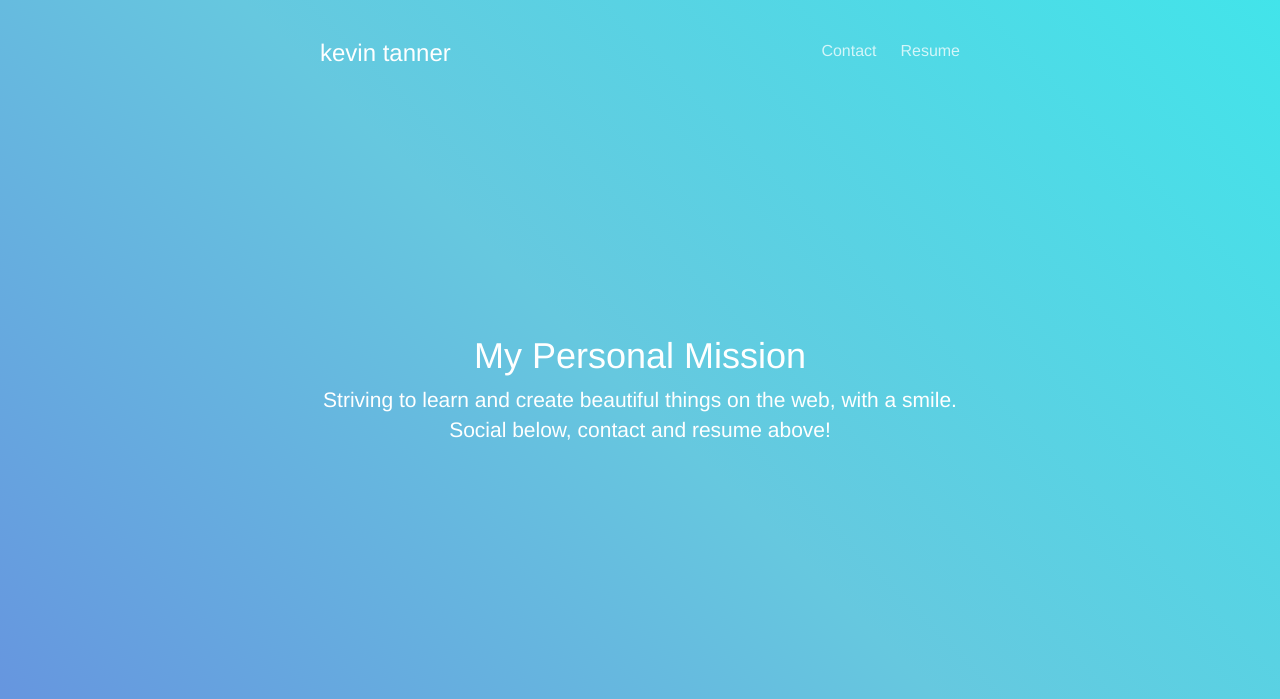
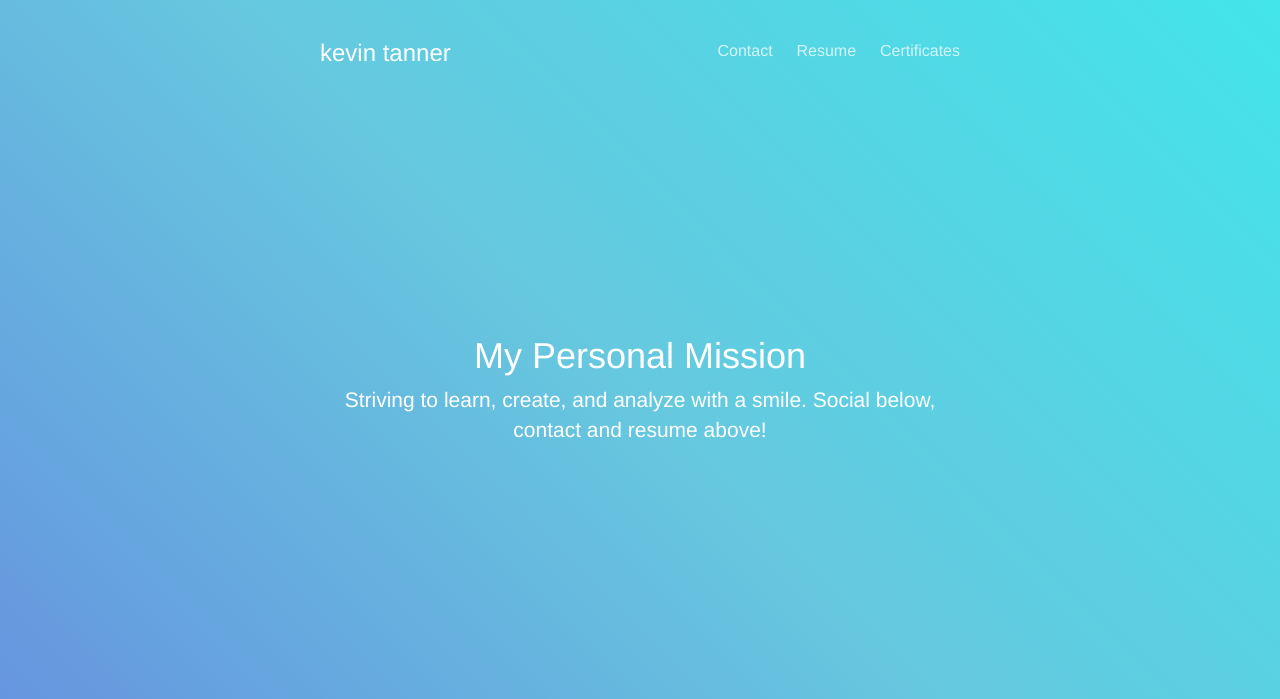
Before and after one commit to archelon14/archelon14.github.io, a plain HTML site: page index.html in a window 1280 px wide. Shown: the top 699 px of the page. Drawn offline with nearby package versions, Linux system fonts and the light colour scheme.

Commit message:
Acclaim
Added in a link to my badges from IBM as a "Certificates" link.

```diff
--- a/index.html
+++ b/index.html
@@ -23,14 +23,14 @@
                 <ul class="nav masthead-nav">
                   <li><a href="mailto:kevwyxin@gmail.com">Contact</a></li>
                   <li><a href="https://standardresume.co/kevintanner" target="_blank">Resume</a></li>
-                  <!-- <li><a href="http://kevintanner.io/projects">Projects</a></li> -->
+                  <li><a href="https://www.youracclaim.com/user/kevin-tanner" target="_blank">Certificates</a></li>
                 </ul>
               </nav>
             </div>
           </div>
           <div class="cover"><h1>My Personal Mission</h1>
             <p class="lead">
-              Striving to learn and create beautiful things on the web, with a smile. Social below, contact and resume above!
+              Striving to learn, create, and analyze with a smile. Social below, contact and resume above!
             </p>
           </div>
           <br/>
```
